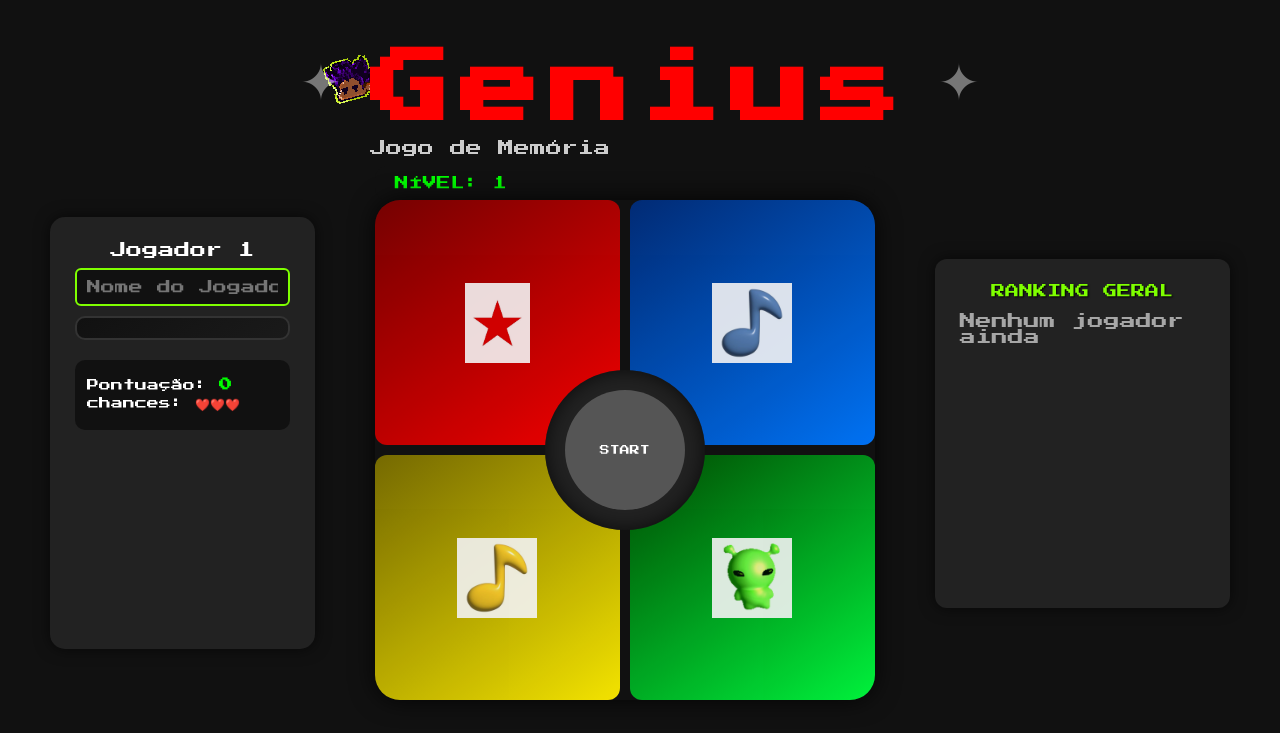
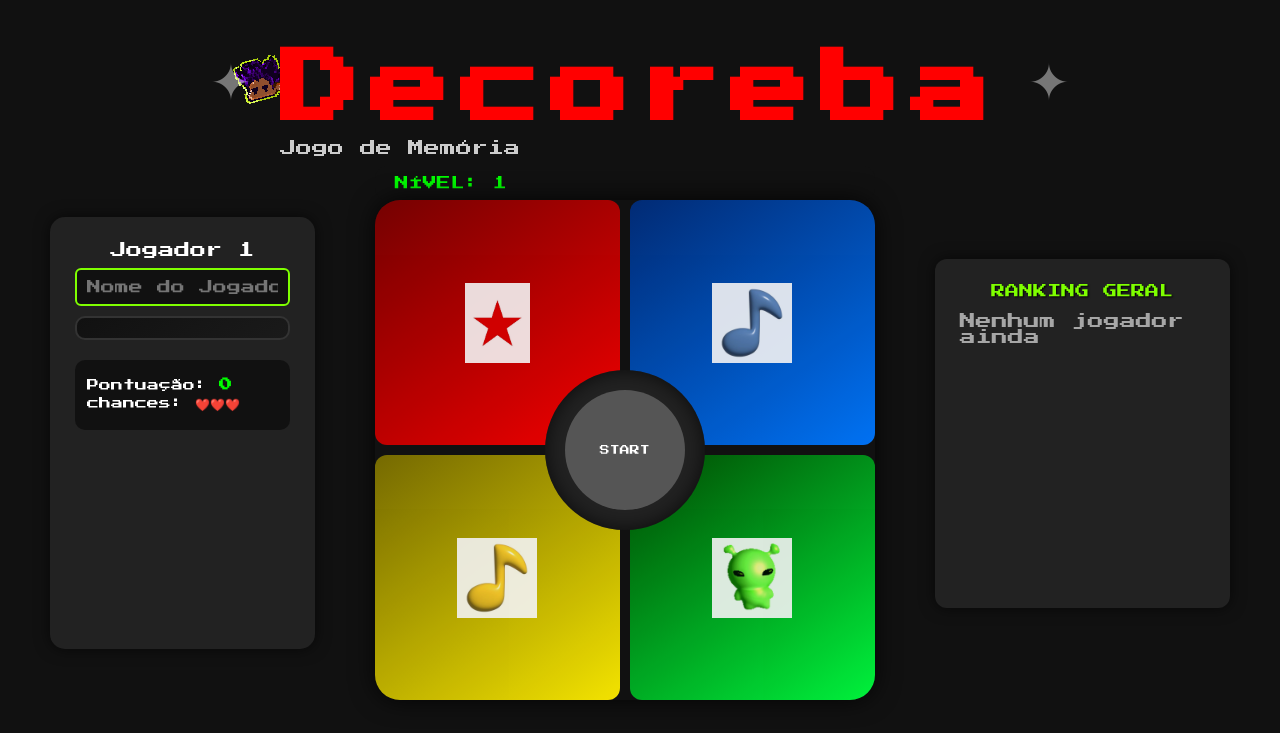
Before and after one commit to eduubxart/decoreba, a website built with Vite: page index.html in a window 1280 px wide. Shown: the top 733 px of the page. Built offline with nearby package versions, Linux system fonts and the light colour scheme; files whose address does not match are found by name.

Commit message:
favicon.ico funcionado

```diff
--- a/index.html
+++ b/index.html
@@ -5,14 +5,14 @@
   <meta name="viewport" content="width=device-width, initial-scale=1.0">
   <title>Decoreba</title>
   <link href="https://fonts.googleapis.com/css2?family=Press+Start+2P&display=swap" rel="stylesheet">
-  <link rel="icon" type="image/png" href="/public/img/eu (2).png">
+  <link rel="icon" type="image/png" href="/img/eu (2).png">
 </head>
 <body>
   <header>
     <div class="titulo">
     <img src="/img/avatar.gif" class="avatar-dev left" alt="avatar do desenvolvedor">
     <span class="star-left">✦</span>
-    <h1 class="title">Genius</h1>
+    <h1 class="title">Decoreba</h1>
     <span class="star-right">✦</span>
     <p class="subtitulo">Jogo de Memória</p>
   </div>
```
